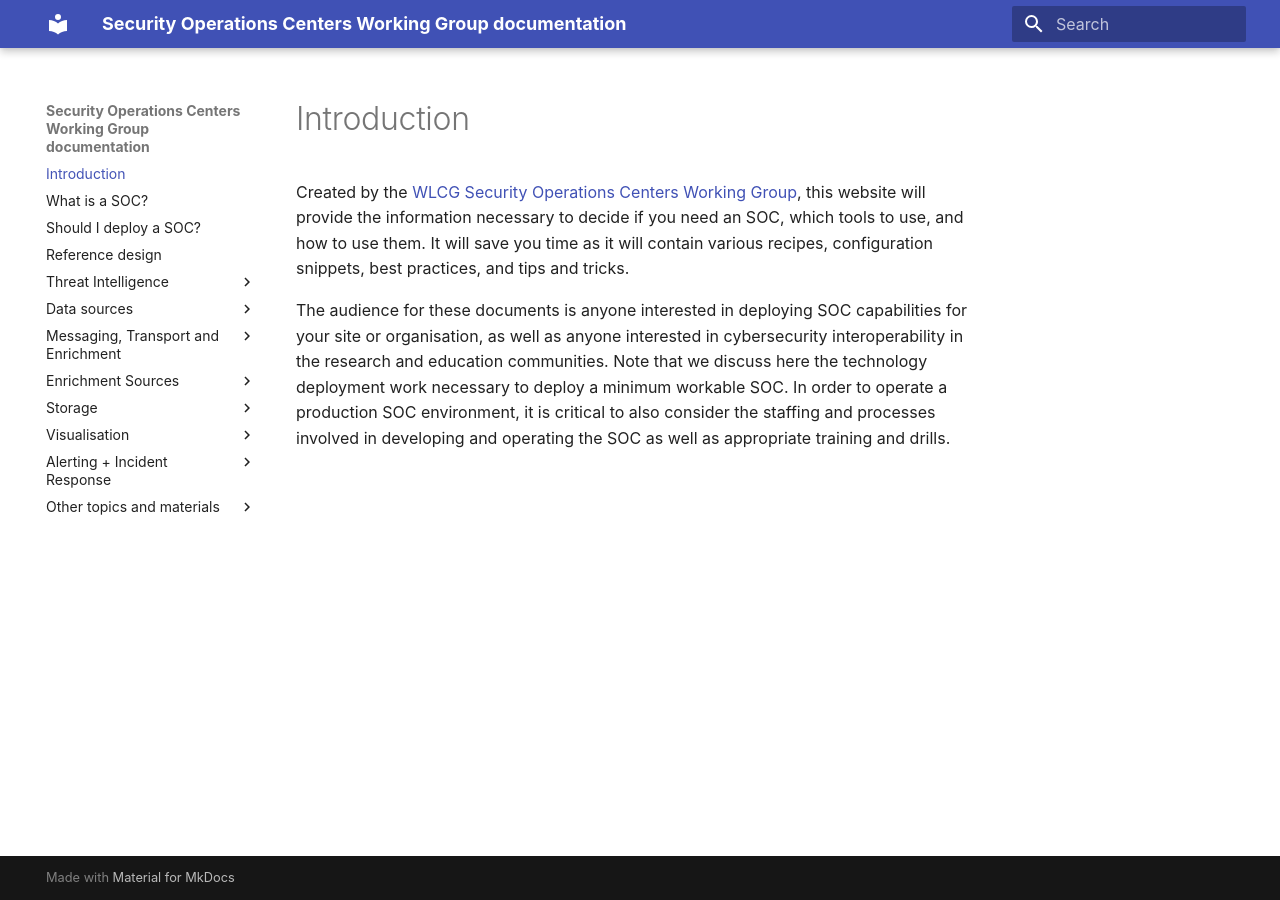
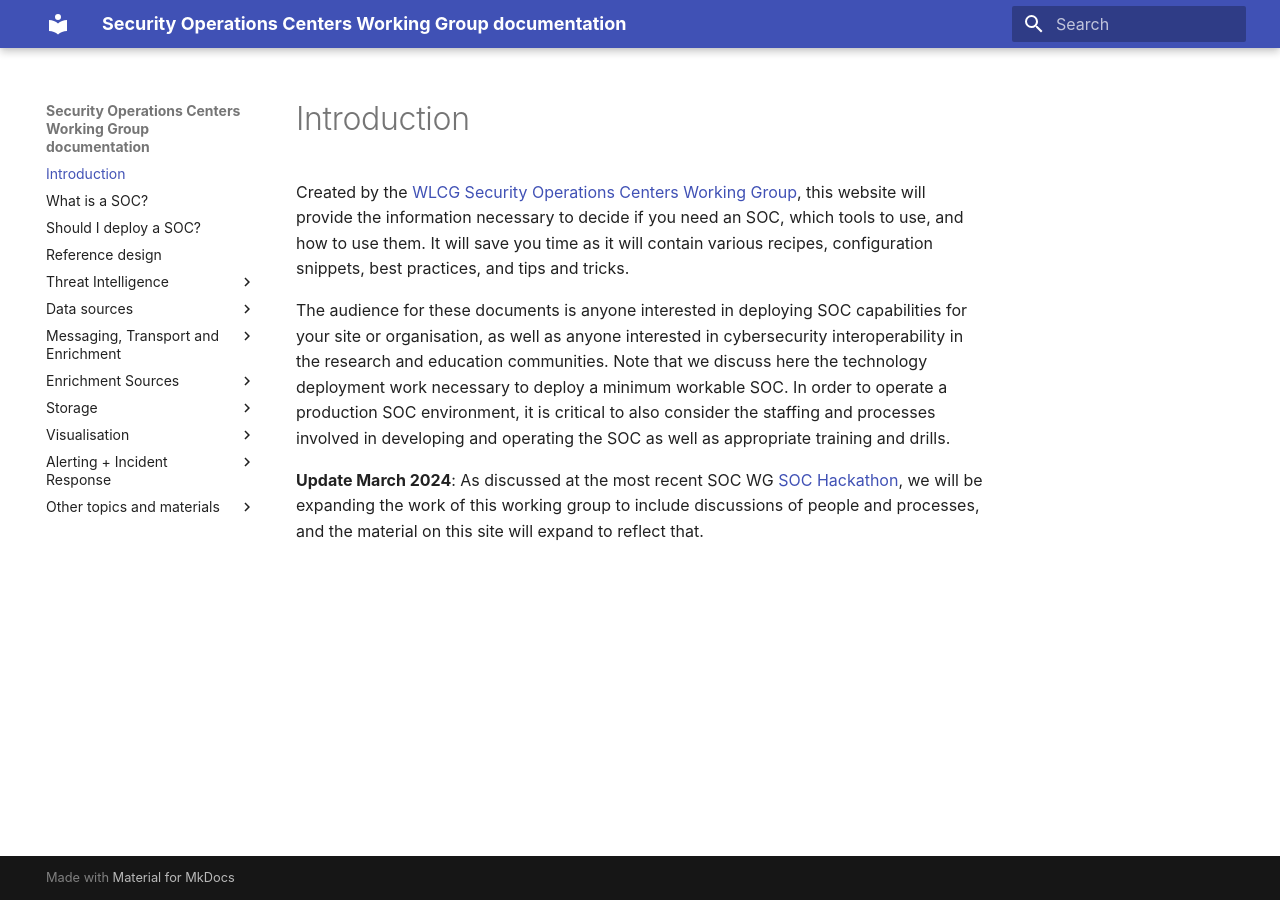
Before and after one commit to wlcg-soc-wg/wlcg-soc-wg-doc, an MkDocs documentation site: the page built from docs/index.md, in a window 1280 px wide. Built offline with MkDocs 1.6.1 and Material for MkDocs 9.7.7, drawn with Linux system fonts in a browser that asks for light colours.

Commit message:
Update index.md

```diff
--- a/docs/index.md
+++ b/docs/index.md
@@ -4,3 +4,5 @@ Created by the [WLCG Security Operations Centers Working Group](https://wlcg-soc
 
 The audience for these documents is anyone interested in deploying SOC capabilities for your site or organisation, as well as anyone interested in cybersecurity interoperability in the research and education communities.
 Note that we discuss here the technology deployment work necessary to deploy a minimum workable SOC. In order to operate a production SOC environment, it is critical to also consider the staffing and processes involved in developing and operating the SOC as well as appropriate training and drills.
+
+**Update March 2024**: As discussed at the most recent SOC WG [SOC Hackathon](https://indico.cern.ch/event/1370544/overview), we will be expanding the work of this working group to include discussions of people and processes, and the material on this site will expand to reflect that.
```
